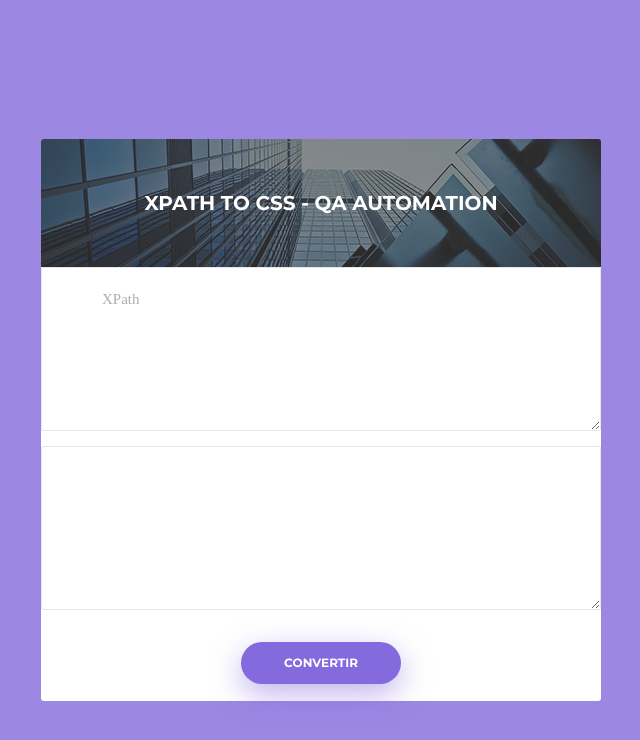
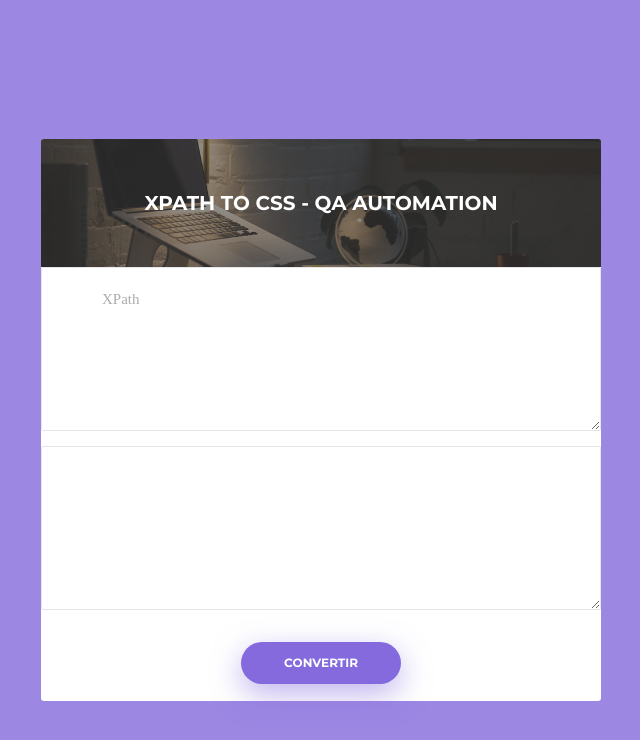
Before and after one commit to fbenitezrtw/converterDemo, a plain HTML site: page index.html in a window 1280 px wide. Shown: the whole page, without its empty margins (319-959 px from the left). Drawn offline with Linux system fonts and the light colour scheme; some icons are missing; a web font is replaced by a local one.

Commit message:
Update index.html

```diff
--- a/index.html
+++ b/index.html
@@ -34,7 +34,7 @@
 	<div class="container-contact100">
 		<div class="wrap-contact100">
 
-			<div class="contact100-form-title" style="background-image: url(images/bg-02.jpg);">
+			<div class="contact100-form-title" style="background-image: url(images/bg-01.jpg);">
 				<span>XPath to CSS - QA Automation</span>
 			</div>
 
```
